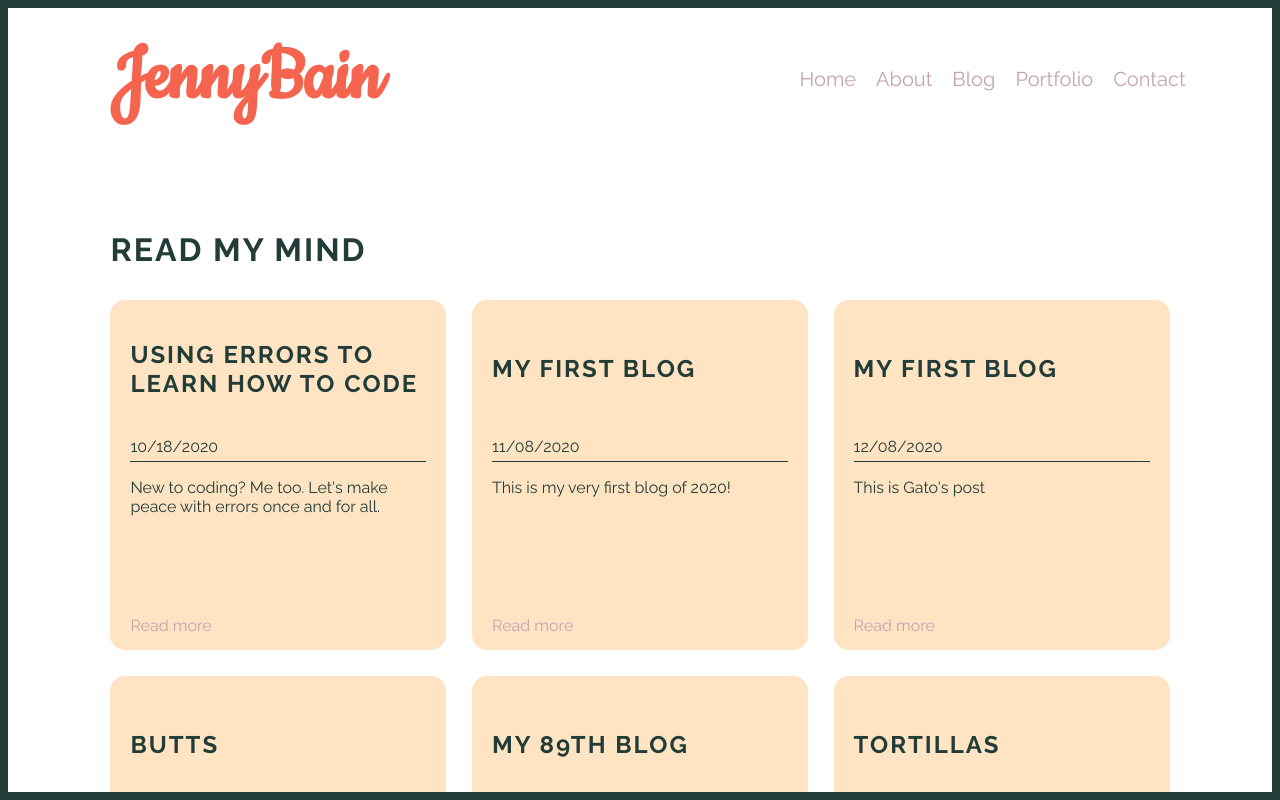
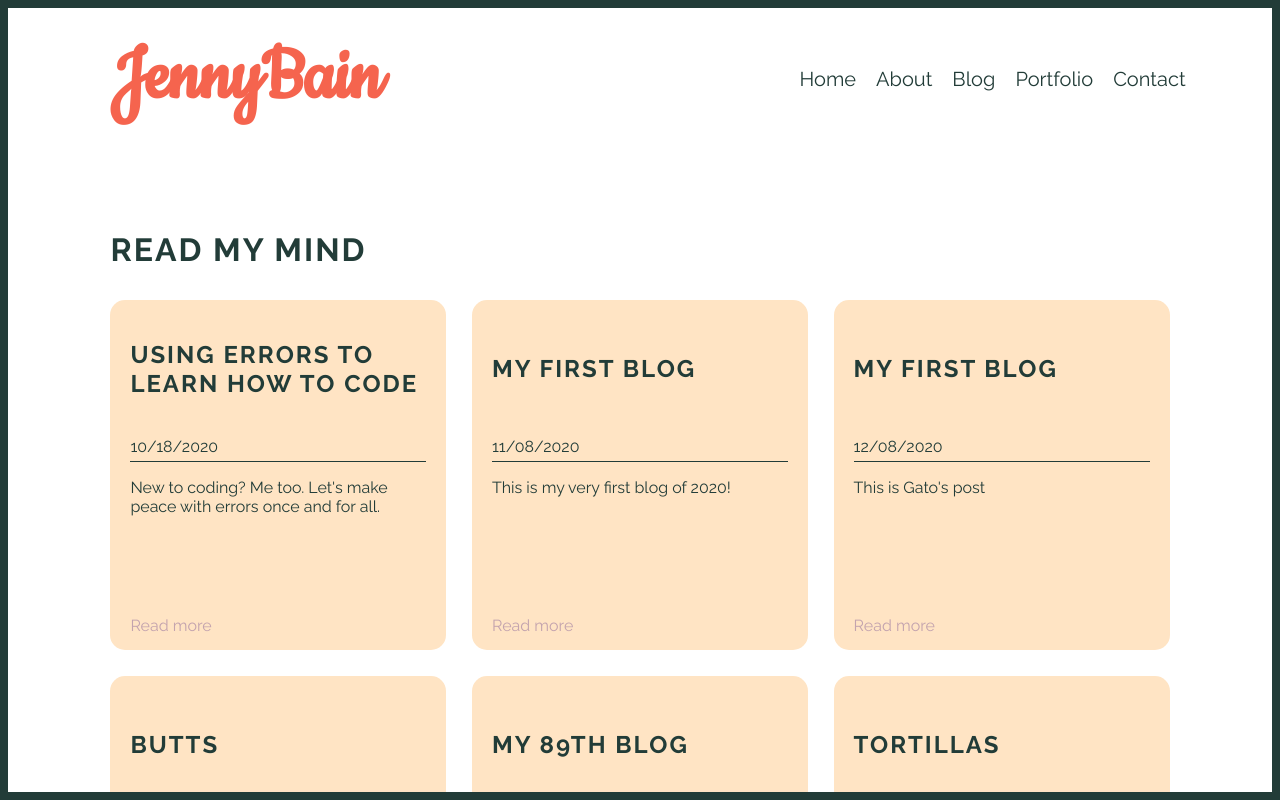
Before and after one commit to bainjen/jennyBee, a Gatsby site: page /blog in a window 1280 px wide. Built offline with nearby package versions, Linux system fonts and the light colour scheme; Gatsby itself is replaced by a stand-in of ours; some packages are replaced by stand-ins of ours.

Commit message:
use styled css import to pass path props to check for main page, Nav Link colors are unique on index only

```diff
--- a/src/components/Nav.js
+++ b/src/components/Nav.js
@@ -1,9 +1,7 @@
 import React from "react"
 import { Link } from "gatsby"
-import styled from "styled-components"
+import styled, { css } from "styled-components"
 import { device } from "../devices"
-
-// import "./nav.css"
 
 const StyledNav = styled.nav`
   text-decoration: none;
@@ -57,12 +55,12 @@ const StyledH1 = styled.h1`
   }
 `
 const StyledLink = styled(Link)`
-  color: ${props => props.theme.lilac};
+  color: ${props => props.theme.green};
 
   &:visited {
     text-decoration: none;
     /* color: bisque; */
-    color: white;
+    /* color: white; */
     /* color: ${props => props.theme.shutter}; */
   }
   &:link {
@@ -73,11 +71,23 @@ const StyledLink = styled(Link)`
   }
   &:hover {
     text-decoration: none;
-    color: ${props => props.theme.shutters};
+    color: ${props => props.theme.lilac};
+    /* color: ${props => props.theme.shutters}; */
   }
+  ${props =>
+    props.isMainPage &&
+    css`
+      color: white;
+      &:hover {
+        text-decoration: underline;
+        color: white;
+      }
+    `}
 `
 
-const Nav = () => {
+const Nav = props => {
+  const { isMainPage } = props
+
   const navLabels = [
     {
       name: "Home",
@@ -104,7 +114,9 @@ const Nav = () => {
   const links = navLabels.map(label => {
     return (
       <li key={label.name} className="nav-list-item">
-        <StyledLink to={label.path}>{label.name}</StyledLink>
+        <StyledLink isMainPage={isMainPage} to={label.path}>
+          {label.name}
+        </StyledLink>
       </li>
     )
   })
--- a/src/components/layout.js
+++ b/src/components/layout.js
@@ -37,7 +37,9 @@ const StyledMain = styled.main`
     padding-top: 50px;
   }
 `
-const Layout = ({ children }) => {
+const Layout = ({ path, children }) => {
+  const isMainPage = path === "/"
+
   return (
     <ThemeProvider theme={lightTheme}>
       <GlobalStyle />
@@ -54,7 +56,7 @@ const Layout = ({ children }) => {
         />
       </Helmet>
       <div className="layout">
-        <Nav />
+        <Nav isMainPage={isMainPage} />
         <MDXProvider components={components}>
           <StyledMain className="main">{children}</StyledMain>
         </MDXProvider>
```
Also changed, not shown: src/pages/index.js (+5 -8 lines).
